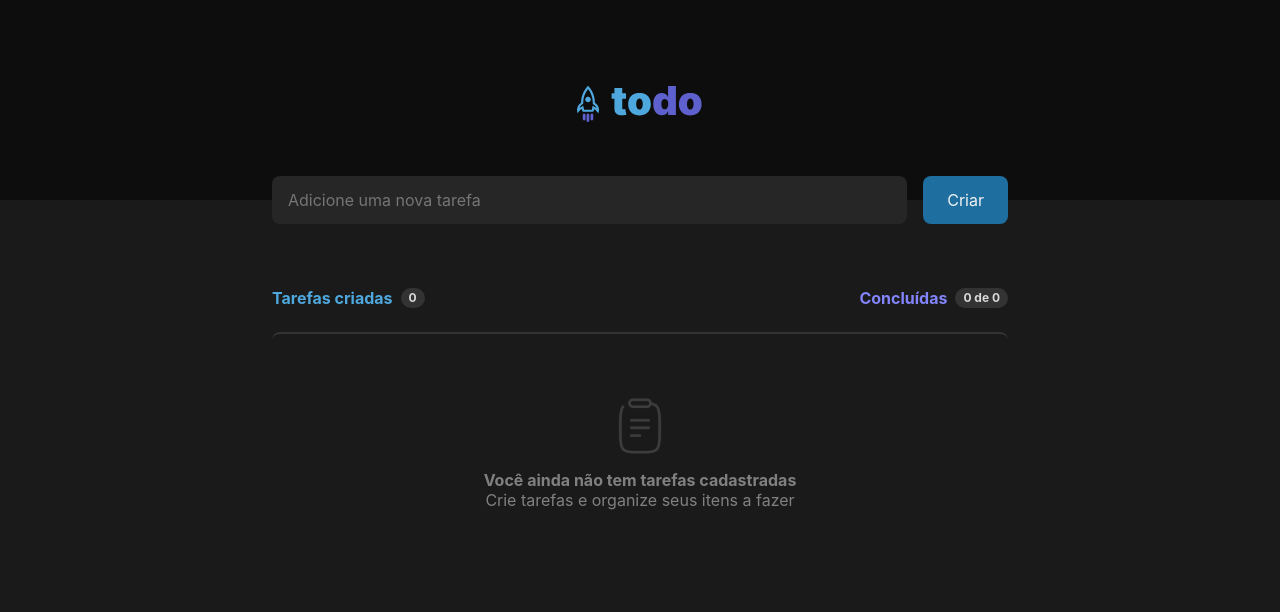
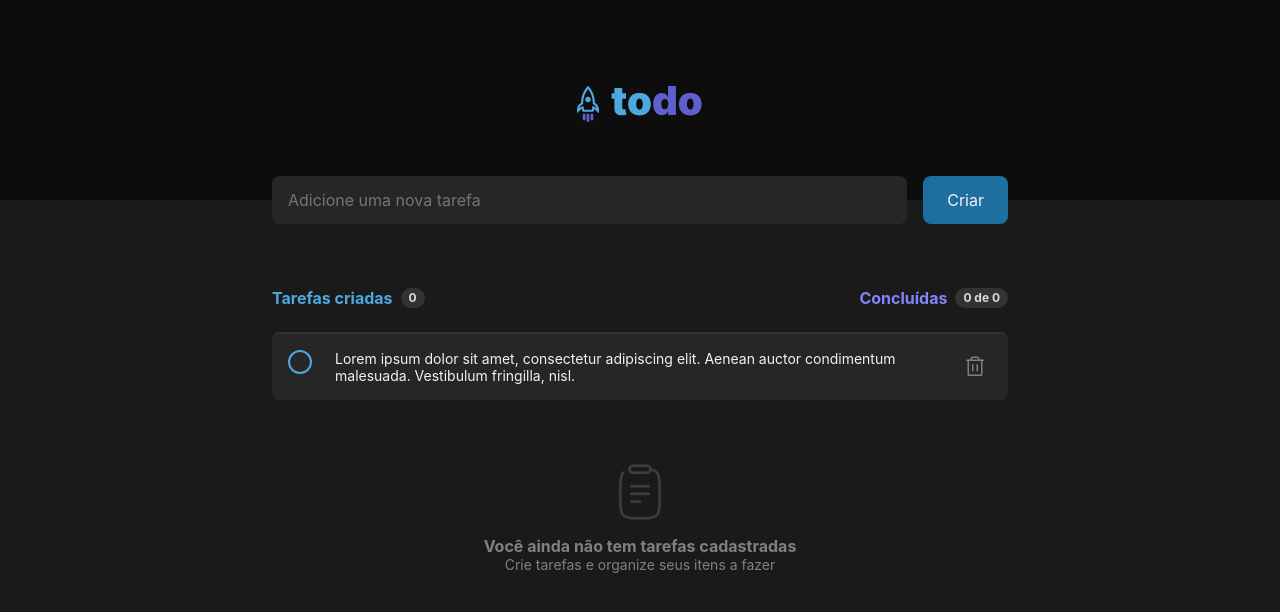
Before and after one commit to ArnaldoAF/react-to-do-ignite, a React app: page / in a window 1280 px wide. Shown: the top 612 px of the page. Built offline with nearby package versions, Linux system fonts and the light colour scheme; the HTML template or start-up script is replaced by a standard one.

Commit message:
task component

```diff
--- a/package.json
+++ b/package.json
@@ -10,6 +10,7 @@
     "preview": "vite preview"
   },
   "dependencies": {
+    "phosphor-react": "^1.4.1",
     "react": "^18.2.0",
     "react-dom": "^18.2.0"
   },
--- /dev/null
+++ b/src/components/Task/Task.module.css
@@ -0,0 +1,116 @@
+.task {
+  display: flex;
+  flex: 1;
+  flex-direction: row;
+  background: var(--gray-500);
+  padding: 1rem;
+  border-radius: 8px;
+  gap: 0.75rem;
+  justify-content: space-between;
+  align-items: flex-start;
+}
+
+p {
+  flex: 1;
+  font-size: 14px;
+
+}
+
+.taskChecked {
+  text-decoration: line-through;
+  color: var(--gray-300);
+}
+
+/* Customize the label (the container) */
+.container {
+  display: block;
+  position: relative;
+  padding-left: 35px;
+  margin-bottom: 12px;
+  cursor: pointer;
+  font-size: 22px;
+  -webkit-user-select: none;
+  -moz-user-select: none;
+  -ms-user-select: none;
+  user-select: none;
+}
+
+/* Hide the browser's default checkbox */
+.container input {
+  position: absolute;
+  opacity: 0;
+  cursor: pointer;
+  height: 0;
+  width: 0;
+}
+
+/* Create a custom checkbox */
+.checkmark {
+  position: absolute;
+  top: 0;
+  left: 0;
+  height: 1.5rem;
+  width: 1.5rem;
+  border-radius: 50%;
+  border: 2px solid var(--blue);
+}
+
+/* On mouse-over, add a grey background color */
+.container:hover input ~ .checkmark {
+  background-color: var(--blue-dark);
+}
+
+/* When the checkbox is checked, add a blue background */
+.container input:checked ~ .checkmark {
+  background-color: var(--blue);
+}
+
+.container input:checked ~ .checkmark:hover {
+  background-color: var(--blue-dark);
+}
+
+/* Create the checkmark/indicator (hidden when not checked) */
+.checkmark:after {
+  content: "";
+  position: absolute;
+  display: none;
+}
+
+/* Show the checkmark when checked */
+.container input:checked ~ .checkmark:after {
+  display: block;
+}
+
+/* Style the checkmark/indicator */
+.container .checkmark:after {
+  left: 6px;
+  top: 2px;
+  width: 5px;
+  height: 10px;
+  border: solid white;
+  border-width: 0 2px 2px 0;
+  -webkit-transform: rotate(45deg);
+  -ms-transform: rotate(45deg);
+  transform: rotate(45deg);
+}
+
+.container .checkmark:after:hover {
+}
+
+button {
+  background: transparent;
+  border: 0;
+  color: var(--gray-300);
+  cursor: pointer;
+  padding: 0.3rem;
+
+  display: flex;
+  align-items: center;
+
+  border-radius: 4px;
+}
+
+button:hover {
+  background: var(--gray-400);
+  color: var(--danger);
+}
--- /dev/null
+++ b/src/components/Task/index.tsx
@@ -0,0 +1,15 @@
+import styles from './Task.module.css';
+import { Trash } from 'phosphor-react';
+
+export function Task() {
+    return (
+        <div className={styles.task}>
+            <label className={styles.container}>
+                <input type="checkbox" />
+                <span className={styles.checkmark}></span>
+            </label>
+            <p >Lorem ipsum dolor sit amet, consectetur adipiscing elit. Aenean auctor condimentum malesuada. Vestibulum fringilla, nisl.</p>
+            <button><Trash size={24}/></button>
+        </div>
+    )
+}
--- a/src/components/TaskList/index.tsx
+++ b/src/components/TaskList/index.tsx
@@ -1,9 +1,11 @@
 import styles from './TaskList.module.css';
 import Clipboard from '../../assets/clipboard.svg'
+import { Task } from '../Task';
 
 export function TaskList() {
     return (
         <div className={styles.taskList}>
+            <Task />
             <div className={styles.emptyContainer}>
                 <img src={Clipboard} alt="logo" />
                 <strong>Você ainda não tem tarefas cadastradas</strong>
```
Also changed, not shown: 1 other file (tests, documents, lock files or other folders).
